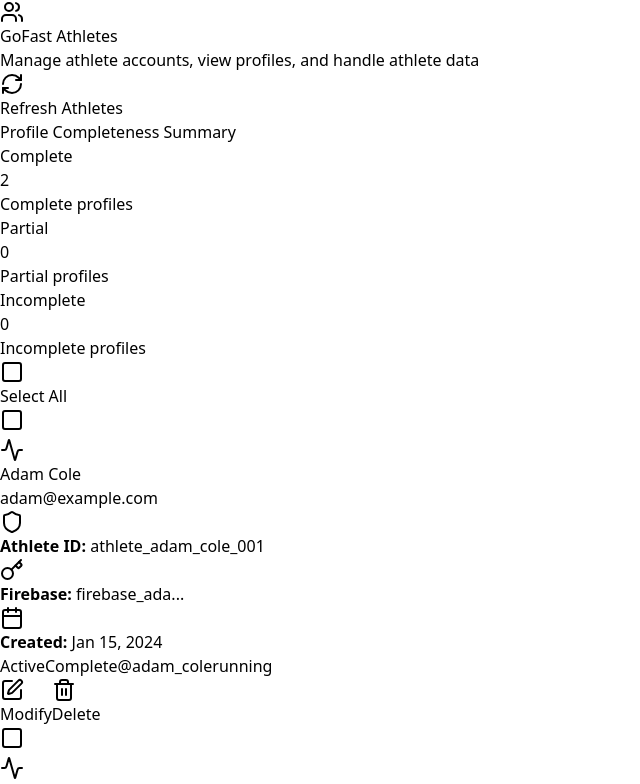
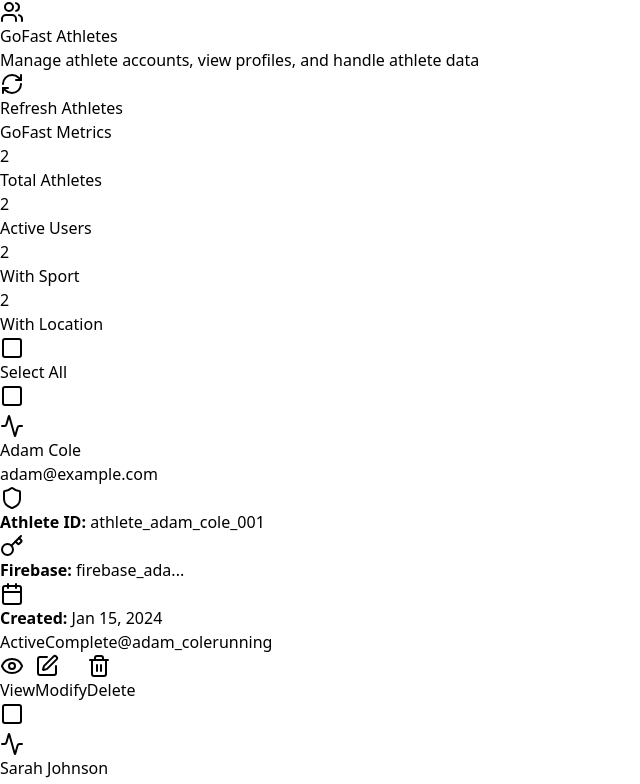
Before and after one commit to GoFast-Athlete-Training/gofast-user-dashboard, a React (Vite) app: page /athlete-admin in a window 1280 px wide. Shown: the top 784 px of the page, without its empty margins (0-640 px from the left). Built offline with nearby package versions, Linux system fonts and the light colour scheme; no server answers.

Commit message:
Fix dashboard: Add Athlete View button, fix delete button stuck state, replace deprecated profile UX with cool metrics

```diff
--- a/src/pages/AdminAthletes.jsx
+++ b/src/pages/AdminAthletes.jsx
@@ -1,6 +1,6 @@
 import React, { useState, useEffect } from 'react';
 import { useNavigate } from 'react-router-dom';
-import { Users, RefreshCw, Trash2, Edit, Mail, Calendar, Shield, MessageSquare, CheckSquare, Square, Settings, Flag, Key, Activity, Save, X } from 'lucide-react';
+import { Users, RefreshCw, Trash2, Edit, Mail, Calendar, Shield, MessageSquare, CheckSquare, Square, Settings, Flag, Key, Activity, Save, X, Eye } from 'lucide-react';
 import { Card, CardContent, CardDescription, CardHeader, CardTitle } from '../components/ui/card.jsx';
 import { Button } from '../components/ui/button.jsx';
 import toast, { Toaster } from 'react-hot-toast';
@@ -371,29 +371,26 @@
             </div>
           ) : (
             <>
-              {/* Profile Completeness Summary */}
-              <div className="mb-6 p-4 bg-gray-50 rounded-lg">
-                <h3 className="text-lg font-semibold mb-3">Profile Completeness Summary</h3>
-                <div className="grid grid-cols-3 gap-4">
-                  {['Complete', 'Partial', 'Incomplete'].map(status => {
-                    const count = athletes.filter(athlete => {
-                      const completeness = getProfileCompleteness(athlete);
-                      return completeness.label === status;
-                    }).length;
-                    return (
-                      <div key={status} className="text-center">
-                        <div className={`inline-block px-3 py-1 rounded-full text-sm font-medium ${
-                          status === 'Complete' ? 'bg-green-100 text-green-800' :
-                          status === 'Partial' ? 'bg-yellow-100 text-yellow-800' :
-                          'bg-red-100 text-red-800'
-                        }`}>
-                          {status}
-                        </div>
-                        <div className="text-2xl font-bold mt-1">{count}</div>
-                        <div className="text-xs text-gray-600">{status} profiles</div>
-                      </div>
-                    );
-                  })}
+              {/* Cool Metrics Dashboard */}
+              <div className="mb-6 p-4 bg-gradient-to-r from-blue-50 to-purple-50 rounded-lg border border-blue-200">
+                <h3 className="text-lg font-semibold mb-3 text-gray-800">GoFast Metrics</h3>
+                <div className="grid grid-cols-4 gap-4">
+                  <div className="text-center">
+                    <div className="text-2xl font-bold text-blue-600">{athletes.length}</div>
+                    <div className="text-xs text-gray-600">Total Athletes</div>
+                  </div>
+                  <div className="text-center">
+                    <div className="text-2xl font-bold text-green-600">{athletes.filter(a => a.status === 'active').length}</div>
+                    <div className="text-xs text-gray-600">Active Users</div>
+                  </div>
+                  <div className="text-center">
+                    <div className="text-2xl font-bold text-purple-600">{athletes.filter(a => a.primarySport).length}</div>
+                    <div className="text-xs text-gray-600">With Sport</div>
+                  </div>
+                  <div className="text-center">
+                    <div className="text-2xl font-bold text-orange-600">{athletes.filter(a => a.city).length}</div>
+                    <div className="text-xs text-gray-600">With Location</div>
+                  </div>
                 </div>
               </div>
 
@@ -525,6 +522,14 @@
                             <Button
                               variant="outline"
                               size="sm"
+                              onClick={() => navigate(`/athlete/${athleteId}`)}
+                            >
+                              <Eye className="h-4 w-4 mr-1" />
+                              View
+                            </Button>
+                            <Button
+                              variant="outline"
+                              size="sm"
                               onClick={() => handleEditAthlete(athlete)}
                             >
                               <Edit className="h-4 w-4 mr-1" />
@@ -535,10 +540,10 @@
                               size="sm"
                               onClick={() => handleDeleteAthlete(athlete)}
                               title="Delete athlete"
-                              disabled={athleteToDelete?.id === athlete.id}
+                              disabled={athleteToDelete?.athleteId === athleteId}
                             >
                               <Trash2 className="h-4 w-4 mr-1" />
-                              {athleteToDelete?.id === athlete.id ? 'Deleting...' : 'Delete'}
+                              {athleteToDelete?.athleteId === athleteId ? 'Deleting...' : 'Delete'}
                             </Button>
                           </>
                         )}
```
